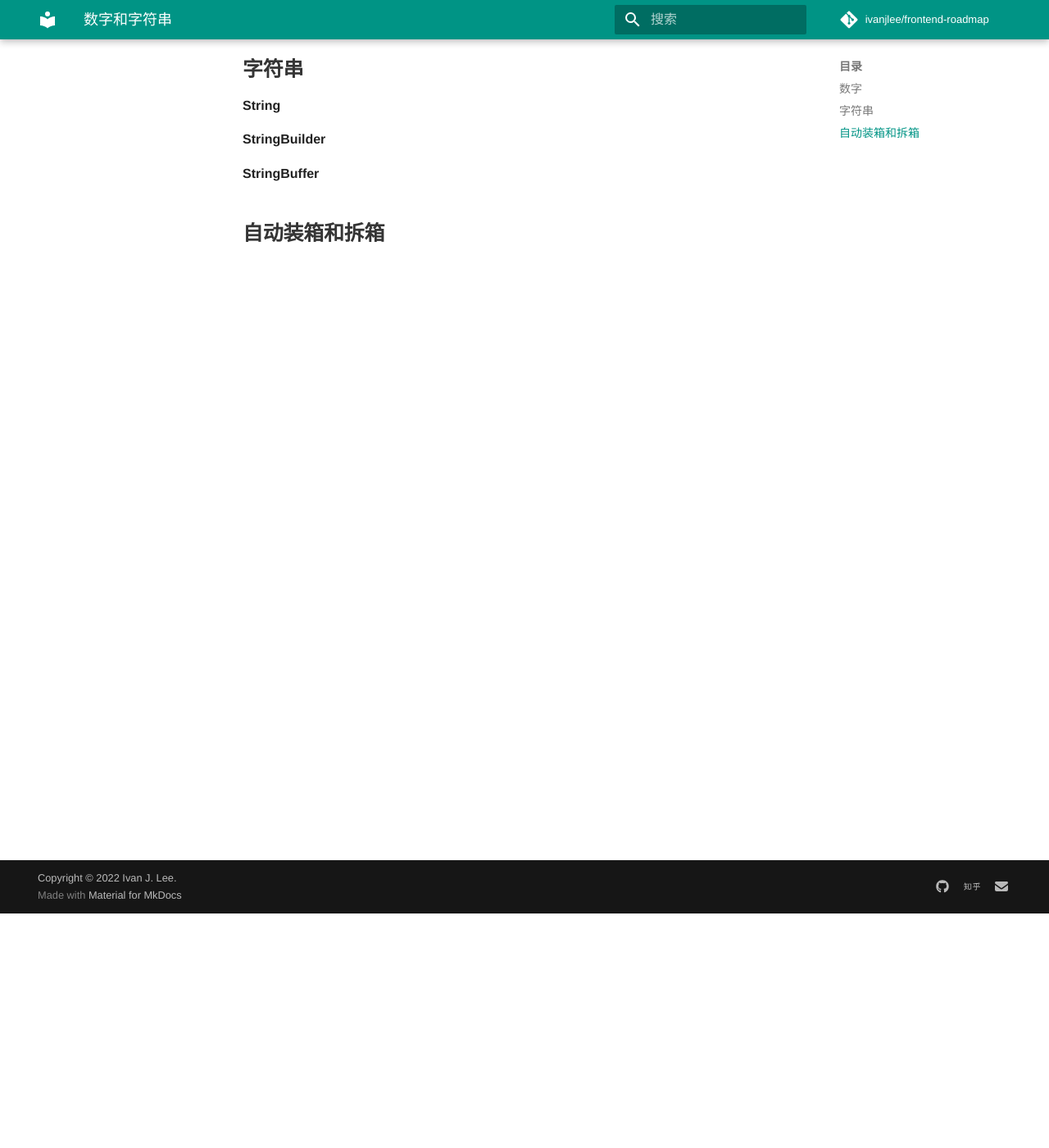
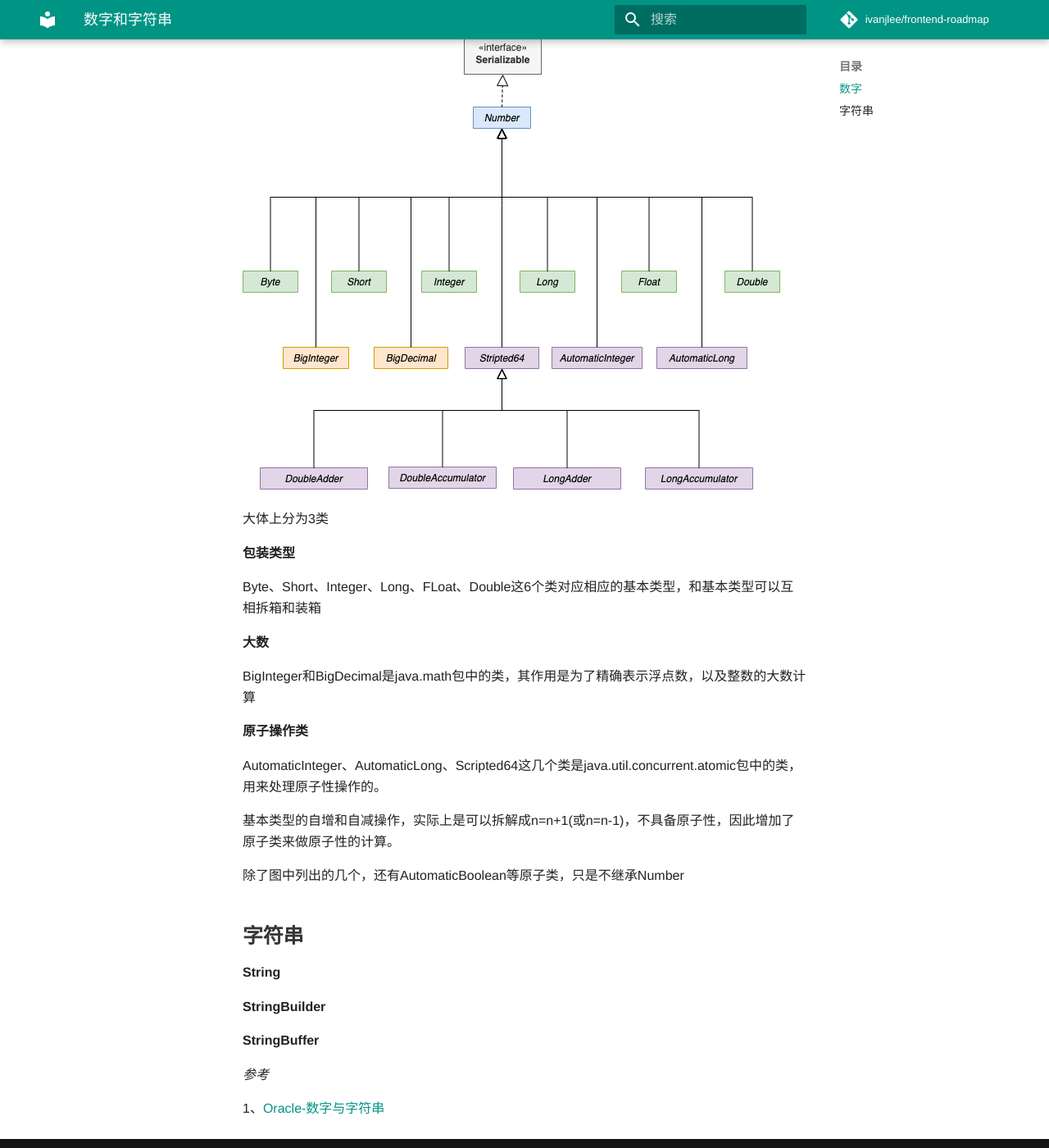
Before and after one commit to konokol/frontend-skill-tree, an MkDocs documentation site: the page built from docs/Java/1-Basic/03-Number-and-Strings.md, in a window 1280 px wide and 1400 px high, scrolled down 286 px. Shown: the whole window at 82% size. Built offline with MkDocs 1.6.1 and Material for MkDocs 9.7.7, drawn with Linux system fonts in a browser that asks for light colours; some web fonts are replaced; comment, search, counter and statistics services are not loaded.

Commit message:
add numbers

```diff
--- a/docs/Java/1-Basic/03-Number-and-Strings.md
+++ b/docs/Java/1-Basic/03-Number-and-Strings.md
@@ -3,6 +3,26 @@
 ## 数字
 
 数字类的继承关系
+
+![数字的继承关系](../../img/numbers.png)
+
+大体上分为3类
+
+**包装类型**
+
+Byte、Short、Integer、Long、FLoat、Double这6个类对应相应的基本类型，和基本类型可以互相拆箱和装箱
+
+**大数**
+
+BigInteger和BigDecimal是java.math包中的类，其作用是为了精确表示浮点数，以及整数的大数计算
+
+**原子操作类**
+
+AutomaticInteger、AutomaticLong、Scripted64这几个类是java.util.concurrent.atomic包中的类，用来处理原子性操作的。
+
+基本类型的自增和自减操作，实际上是可以拆解成n=n+1(或n=n-1)，不具备原子性，因此增加了原子类来做原子性的计算。
+
+除了图中列出的几个，还有AutomaticBoolean等原子类，只是不继承Number
 
 ## 字符串
 
@@ -12,4 +32,7 @@
 
 **StringBuffer**
 
-## 自动装箱和拆箱
+
+*参考*
+
+1、[Oracle-数字与字符串](https://docs.oracle.com/javase/tutorial/java/data/index.html)
```
Also changed, not shown: docs/img/numbers.png (added).
